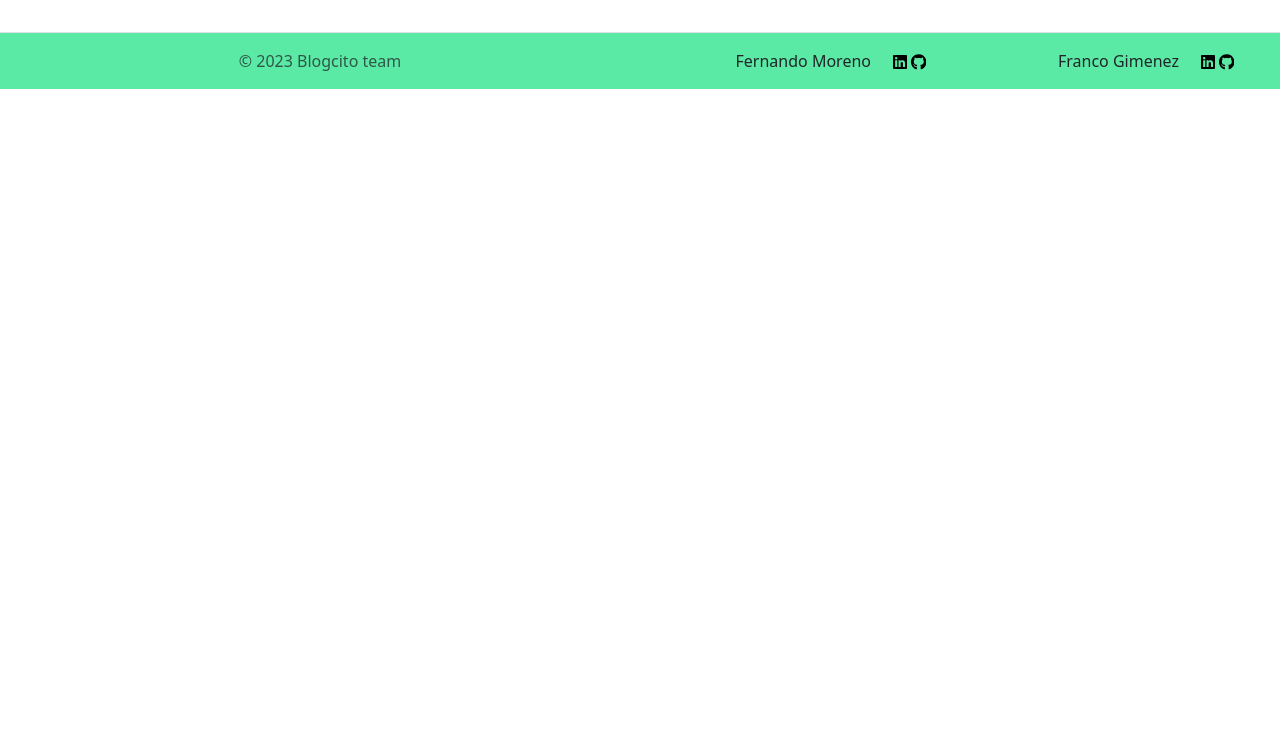
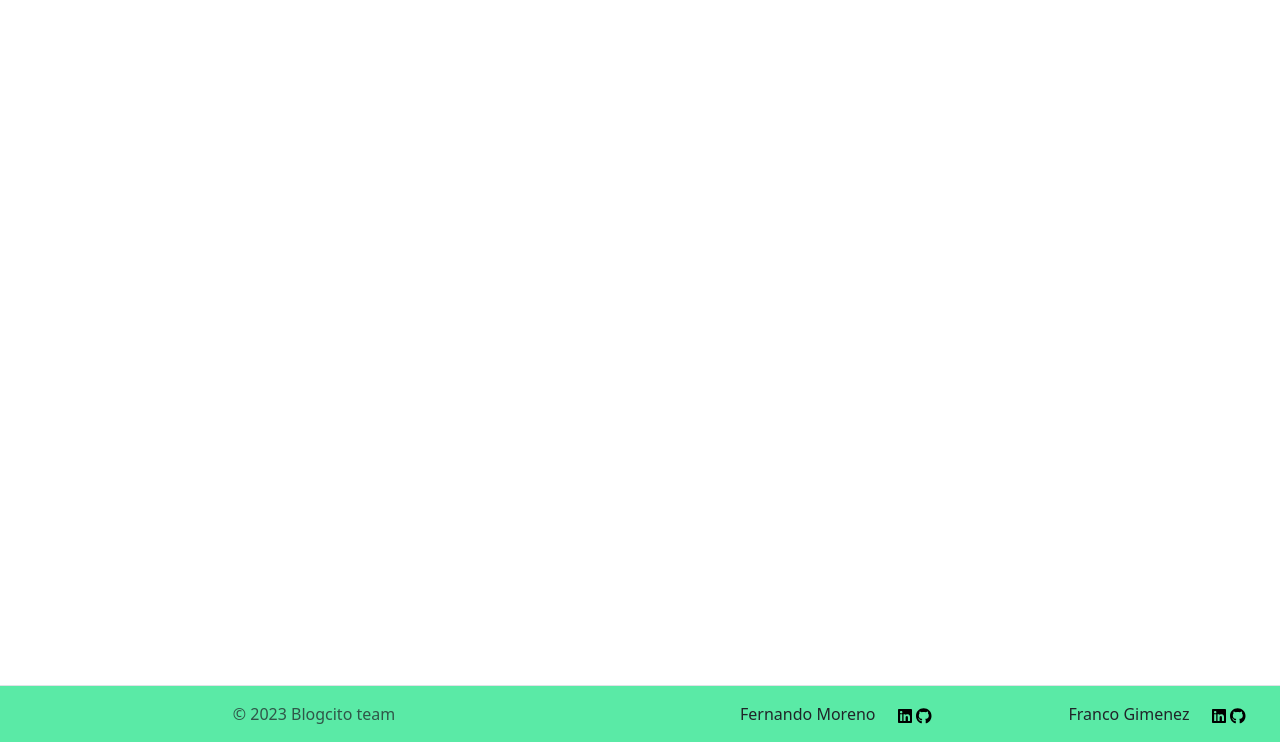
Before and after one commit to CarlosFernandoMoreno/blog, a Node server app: page / in a window 1280 px wide. Shown: the part 58-800 px from the top of the page. Run offline with Node 20, Linux system fonts and the light colour scheme; data that the repository does not hold is empty; some libraries are stand-ins or nearby versions.

Commit message:
fixed bottom - correcciones visuales

```diff
--- a/src/views/layout/footer.ejs
+++ b/src/views/layout/footer.ejs
@@ -1,4 +1,4 @@
-<footer class="py-3 border-top row text-center" id="barraFooter">
+<footer class="py-3 border-top row text-center fixed-bottom" id="barraFooter">
     <!-- Derechos de autor -->
     <div class="col-12 col-sm-6">
 
```
